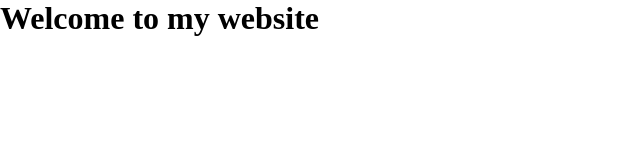
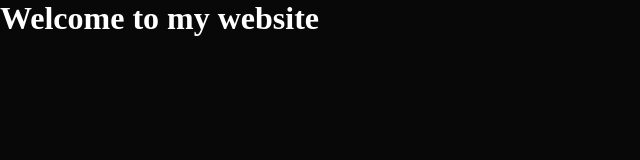
Before and after one commit to sharmin7677/My-portfolio, a plain HTML site: page index.html in a window 1280 px wide. Shown: the whole page, without its empty margins (0-640 px from the left). Drawn offline with Linux system fonts and the light colour scheme.

Commit message:
added body style

```diff
--- a/styles.css
+++ b/styles.css
@@ -4,3 +4,7 @@
     font-family: 'popins' sans-serif;
     box-sizing: border-box;
 }
+body{
+    background-color: #080808;
+    color: #fff;
+}
```
